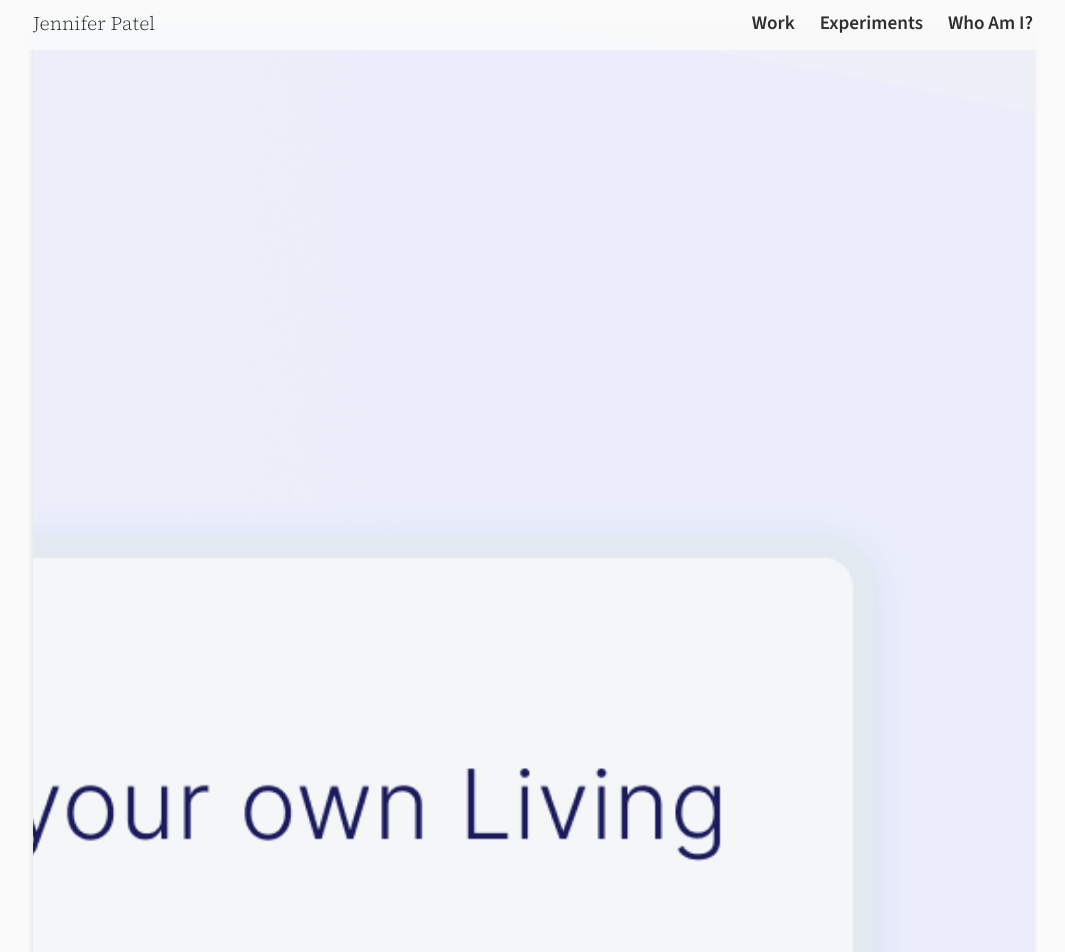
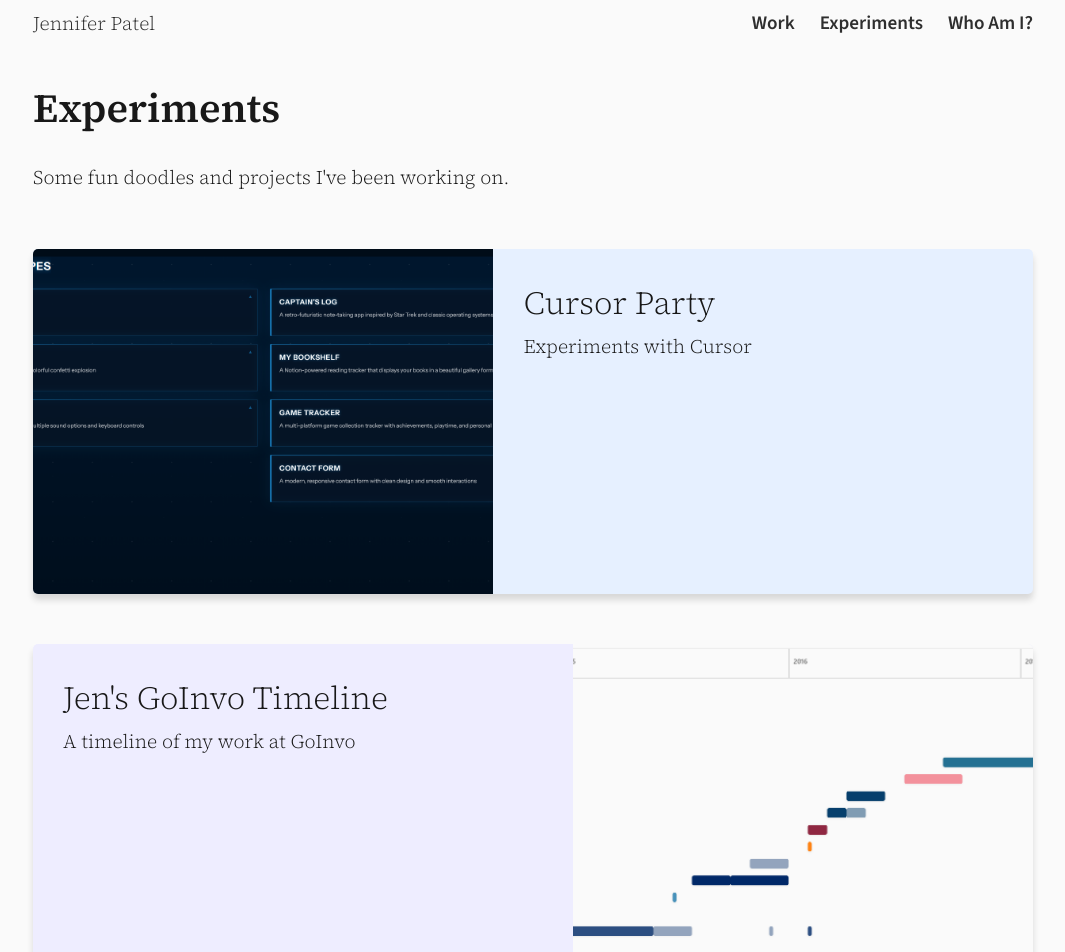
Before and after one commit to jen-p/jens-portfolio-2024, a Next.js app: page /experiments in a window 1280 px wide. Shown: the top 952 px of the page, without its empty margins (107-1172 px from the left). Built offline with nearby package versions, Linux system fonts and the light colour scheme.

Commit message:
experiments styling

```diff
--- a/src/components/experimentCard.js
+++ b/src/components/experimentCard.js
@@ -5,6 +5,7 @@ import Image from 'next/image'
 const ExperimentCard = (props) => {
     const {
       title,
+      id,
       desc,
       link,
       hero,
@@ -13,8 +14,8 @@ const ExperimentCard = (props) => {
 
     return (
       <div className="projectCardWrapper">
-        <div className="projectCard">
-          <Link href={link}>
+        <div className={`projectCard ${id}`}>
+          <Link className="projectImage" href={link}>
             <div className="projectHero">
               <img src={hero} className="heroImage" alt={alt} />
             </div>
--- a/src/data/experiments.json
+++ b/src/data/experiments.json
@@ -4,15 +4,15 @@
     "title": "Cursor Party",
     "desc": "Experiments with Cursor",
     "link": "https://cursor-party-seven.vercel.app",
-    "hero": "/images/lhl/lhl2_hero.png",
+    "hero": "/images/experiments/cursor-party.png",
     "alt": "something"
   },
   {
     "id": "timeline",
     "title": "Jen's GoInvo Timeline",
     "desc": "A timeline of my work at GoInvo",
-    "link": "/timeline/index.html",
-    "hero": "/images/lhl/lhl2_hero.png",
+    "link": "/experiments/timeline/",
+    "hero": "/images/experiments/timeline.png",
     "alt": "something"
   }
 ]
--- a/src/pages/experiments.js
+++ b/src/pages/experiments.js
@@ -10,12 +10,15 @@ const Experiments = () => (
   <Layout>
     <div className={styles.wrapper}>
       <div className="container">
-
+        <div className="experiments">
+          <h1 className="pageTitle">Experiments</h1>
+          <p>Some fun doodles and projects I've been working on.</p>
           <div className="projectList">
             {projectList.map((project) => {
               return (
                 <ProjectCard
                   key={project.title}
+                  id={project.id}
                   link={project.link}
                   desc={project.desc}
                   hero={project.hero}
@@ -26,6 +29,8 @@ const Experiments = () => (
               )
             })}
           </div>
+        </div>
+
 
       </div>
     </div>
--- a/src/styles/_layout.scss
+++ b/src/styles/_layout.scss
@@ -82,6 +82,10 @@ hr {
 		margin: 40px 0;
 }
 
+.experiments {
+	margin: 80px 0;
+}
+
 .whatdo {
 	margin: 15vh 0;
 	font-size: $fs-h1xl;
--- a/src/styles/_projects.scss
+++ b/src/styles/_projects.scss
@@ -49,6 +49,12 @@
 			background-color: $light-blue;
 		}
 		&.inspired-ehrs {
+			background-color: $light-purple2;
+		}
+		&.cursor-party {
+			background-color: $light-blue;
+		}
+		&.timeline {
 			background-color: $light-purple2;
 		}
 		.projectImage, .projectDeets {
```
Also changed, not shown: public/images/experiments/cursor-party.png (added), public/images/experiments/timeline.png (added). Lines whose indentation alone changed are shown as unchanged.
